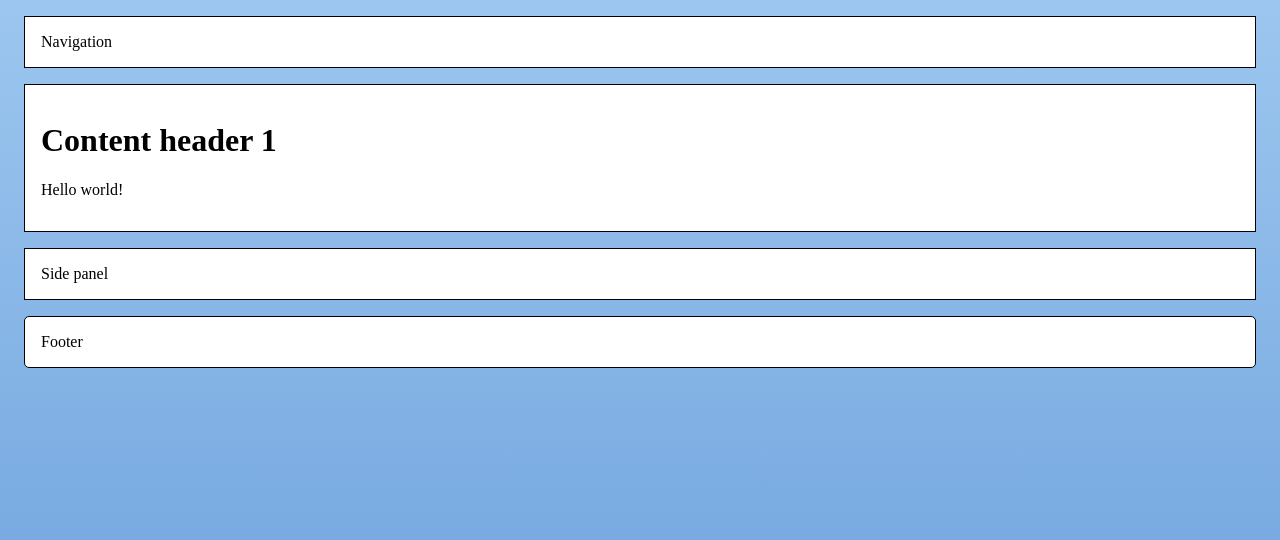
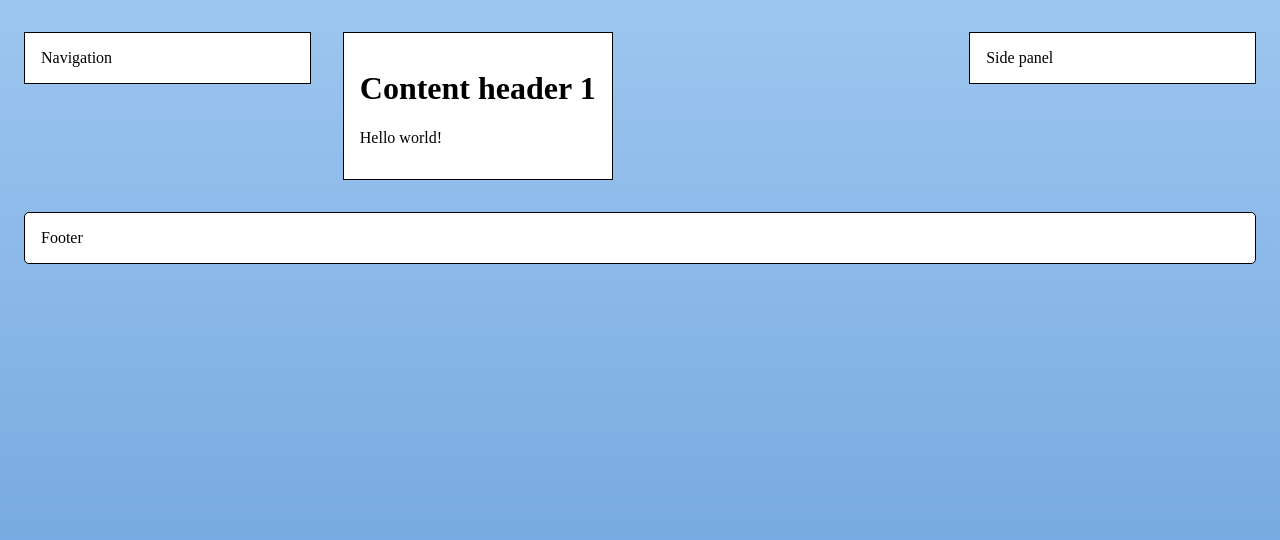
Before and after one commit to sangahhan/csc309-fall2014, a PHP site: page / in a window 1280 px wide. Shown: the part 68-608 px from the top of the page. Run offline with PHP 8.4, Linux system fonts and the light colour scheme.

Commit message:
Added Binuri's name to comments, added some positioning for different columns on desktop

```diff
--- a/A1/index.html
+++ b/A1/index.html
@@ -3,14 +3,14 @@
 	<head>
 		<title>g2sangah</title>
 		<meta charset="utf-8" />
-		<meta name="description" content="Page for g2sangah's submission of A1, CSC309 Fall 2014" />
+		<meta name="description" content="Page for g2sangah & g3tdirty's submission of A1, CSC309 Fall 2014" />
 		<link href="style.css" type="text/css" rel="stylesheet" />
         </head>
 	<body>
 		<div id="header" class="panel">
 			Header
 		</div>
-		<div id="leftwrapper">
+		<div id="wrapper">
 			<div id="navigation" class="panel">
 				Navigation
 			</div>
@@ -20,9 +20,10 @@
 					Hello world!
 				</p>
 			</div>
-		</div>
-		<div id="side-panel" class="panel">
-			Side panel
+
+			<div id="side-panel" class="panel">
+				Side panel
+			</div>
 		</div>
 		<div id="footer" class="panel">
 			Footer
--- a/A1/style.css
+++ b/A1/style.css
@@ -1,7 +1,7 @@
-/* Main CSS file for A1 in CSC309 Fall 2014, by Sang-Ah Han (g2sangah) */
+/* Main CSS file for A1 in CSC309 Fall 2014, by Sang-Ah Han (g2sangah) & Binuri Walpitagamage (g3tdirty) */
 
 html {
-}
+`}
 
 body {
 	background: -webkit-linear-gradient(rgb(161, 202, 241), rgb(108, 160, 220)) fixed; /* For Safari 5.1 to 6.0 */
@@ -30,7 +30,9 @@ div {
 and (min-width: 1240px) {
 	body {
 	}
-	#leftwrapper {
+	#wrapper {
+		position: relative;
+		width: 100%;
 	}
 	#header,
 	#footer {
@@ -38,12 +40,17 @@ and (min-width: 1240px) {
 	}
 
 	#navigation {
+		float: left;
+		width: 20%;
 	}
 
 	#body {
+		display: inline-block;
 	}
 
 	#side-panel {
+		float: right;
+		width: 20%;
 	}
 
 }
```
